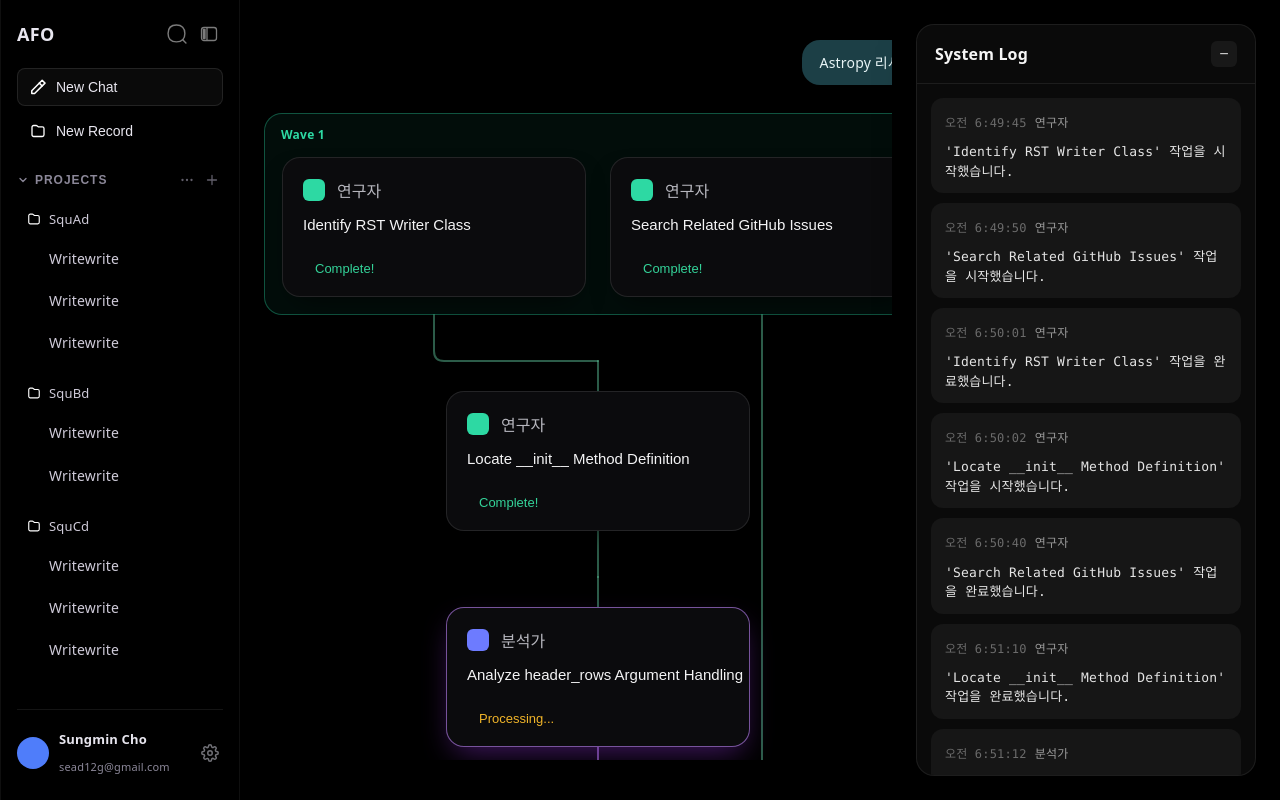
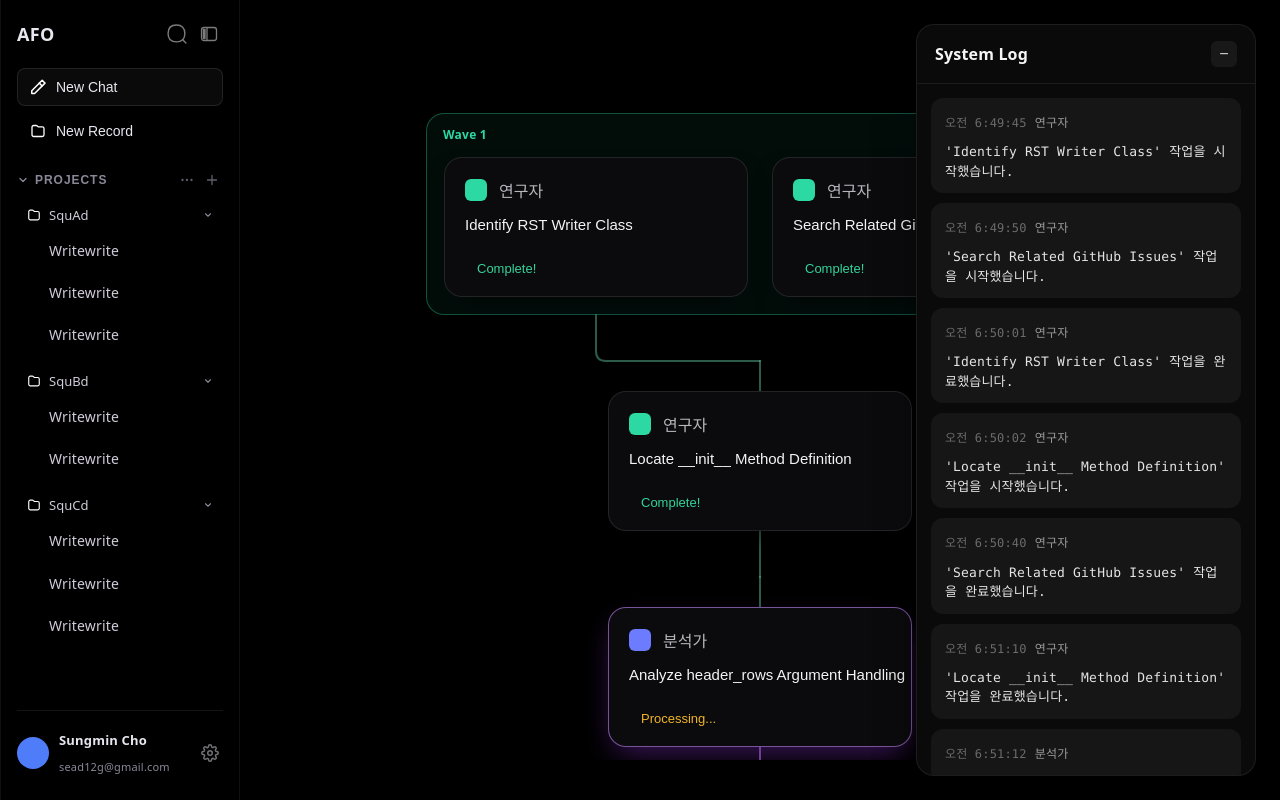
Before and after one commit to bean-noodles/afo-client, a React (Vite) app: page / in a window 1280 px wide. Built offline with nearby package versions, Linux system fonts and the light colour scheme.

Commit message:
fix: 각종 에러 수정

```diff
--- a/src/App.css
+++ b/src/App.css
@@ -136,7 +136,7 @@
   min-width: 0;
   display: flex;
   flex-direction: column;
-  gap: 2px;
+  gap: 1px;
 }
 
 .sidebar__profile-name {
@@ -229,9 +229,20 @@
   display: flex;
   align-items: center;
   gap: 8px;
+  width: 100%;
   padding: 6px 10px;
+  border: none;
+  background: none;
   font-size: 13px;
+  font-family: inherit;
   color: #cfcbd9;
+  text-align: left;
+  cursor: pointer;
+  border-radius: 8px;
+}
+
+.project-group__header:hover {
+  background: rgba(255, 255, 255, 0.05);
 }
 
 .project-group__items {
@@ -365,10 +376,6 @@
 
 .app.is-sidebar-collapsed .main {
   padding-left: 68px;
-}
-
-.app:has(.taskforce-panel) .main {
-  padding-right: 388px;
 }
 
 /* ---------- Task graph ---------- */
--- a/src/App.tsx
+++ b/src/App.tsx
@@ -75,6 +75,7 @@ function App() {
   const [panelOpen, setPanelOpen] = useState(true);
   const [sidebarOpen, setSidebarOpen] = useState(true);
   const [projectsOpen, setProjectsOpen] = useState(true);
+  const [collapsedProjectIds, setCollapsedProjectIds] = useState<Set<string>>(new Set());
   const [draft, setDraft] = useState("");
   const logs = useMemo(buildLogs, []);
 
@@ -88,6 +89,15 @@ function App() {
   const selectItem = (id: string, label: string) => {
     setActiveItemId(id);
     setActiveChat(label);
+  };
+
+  const toggleProject = (id: string) => {
+    setCollapsedProjectIds((prev) => {
+      const next = new Set(prev);
+      if (next.has(id)) next.delete(id);
+      else next.add(id);
+      return next;
+    });
   };
 
   return (
@@ -161,12 +171,27 @@ function App() {
             </div>
           </div>
           {projectsOpen &&
-            PROJECTS.map((project) => (
+            PROJECTS.map((project) => {
+              const isCollapsed = collapsedProjectIds.has(project.id);
+              return (
                 <div key={project.id} className="project-group">
-                <div className="project-group__header">
+                  <button
+                    type="button"
+                    className="project-group__header"
+                    onClick={() => toggleProject(project.id)}
+                  >
                     <img src={folderIcon} alt="" width={14} height={14} />
                     {project.name}
-                </div>
+                    <img
+                      src={chevronDownIcon}
+                      alt=""
+                      width={10}
+                      height={10}
+                      className={`sidebar__chevron${isCollapsed ? " is-collapsed" : ""}`}
+                      style={{ marginLeft: "auto" }}
+                    />
+                  </button>
+                  {!isCollapsed && (
                     <div className="project-group__items">
                       {project.items.map((item) => (
                         <div
@@ -178,8 +203,10 @@ function App() {
                         </div>
                       ))}
                     </div>
+                  )}
                 </div>
-            ))}
+              );
+            })}
         </div>
         <div className="sidebar__footer">
           <span className="sidebar__avatar" />
```
Lines whose indentation alone changed are shown as unchanged.
